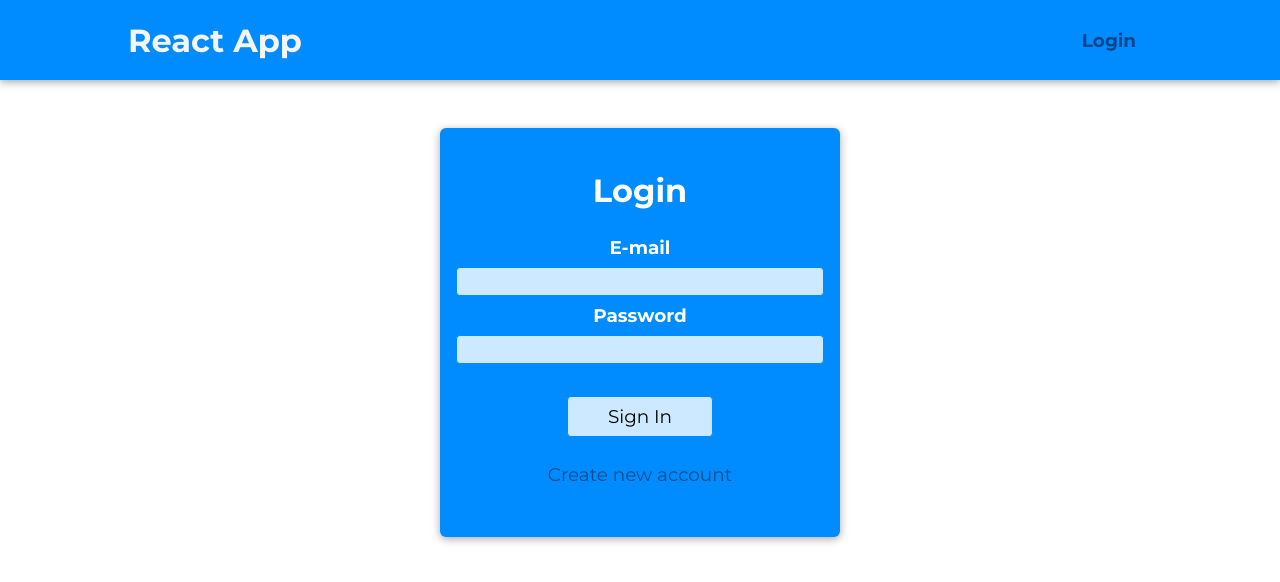
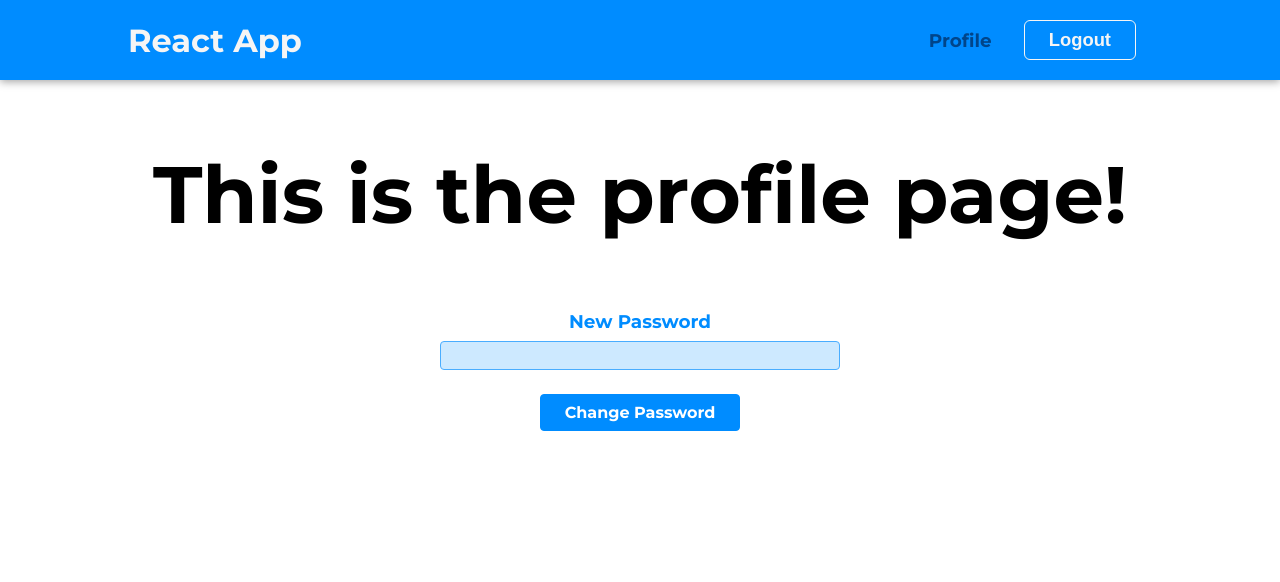
Before and after one commit to sydrawat01/auth, a React (Create React App) app: page /profile in a window 1280 px wide. Before the commit this address led to /auth. Shown: the top 582 px of the page. Built offline with nearby package versions, Linux system fonts and the light colour scheme; sample sign-in values are in the browser's storage.

Commit message:
BUG: no-op, mem leak present on changing password

```diff
--- a/src/components/Auth/AuthForm.js
+++ b/src/components/Auth/AuthForm.js
@@ -1,5 +1,8 @@
-import React, { useState, useRef } from 'react';
+import React, { useState, useRef, useEffect } from 'react';
 import { useHttp } from '../../hooks/use-http';
+import { AuthActions } from '../../store/actions/auth-actions';
+import { useDispatch } from 'react-redux';
+import { useHistory } from 'react-router-dom';
 
 import LoadingSpinner from '../UI/LoadingSpinner';
 
@@ -8,10 +11,20 @@ import classes from './AuthForm.module.css';
 let url = '';
 
 const AuthForm = () => {
+  const dispatch = useDispatch();
+  const history = useHistory();
+
   const emailInputRef = useRef();
   const pwdInputRef = useRef();
   const [isLogin, setIsLogin] = useState(true);
   const { isLoading, error, responseData, sendRequest: userAuth } = useHttp();
+
+  useEffect(() => {
+    if (responseData && !error) {
+      dispatch(AuthActions.login(responseData.idToken));
+      history.replace('/profile');
+    }
+  }, [responseData, error, dispatch, history]);
 
   const switchModeHandler = () => {
     setIsLogin((prevState) => !prevState);
--- a/src/components/Layout/Navigation.js
+++ b/src/components/Layout/Navigation.js
@@ -1,12 +1,15 @@
 import { Link, NavLink, useHistory } from 'react-router-dom';
-import { useSelector } from 'react-redux';
+import { useSelector, useDispatch } from 'react-redux';
+import { AuthActions } from '../../store/actions/auth-actions';
 import classes from './Navigation.module.css';
 
 const Navigation = () => {
   const { isLoggedIn } = useSelector((state) => state.auth);
   const history = useHistory();
+  const dispatch = useDispatch();
 
   const logoutHandler = () => {
+    dispatch(AuthActions.logout());
     history.replace('/auth');
   };
   return (
--- a/src/components/Profile/PasswordForm.js
+++ b/src/components/Profile/PasswordForm.js
@@ -1,17 +1,37 @@
+import { useRef } from 'react';
+import { useDispatch } from 'react-redux';
+import { useHistory } from 'react-router-dom';
+import { AuthActions } from '../../store/actions/auth-actions';
+
 import classes from './PasswordForm.module.css';
 
 import LoadingSpinner from '../UI/LoadingSpinner';
 
-const PasswordForm = () => {
+const PasswordForm = (props) => {
+  const pwdInputRef = useRef();
+  const dispatch = useDispatch();
+  const history = useHistory();
+
+  const submitFormHandler = (event) => {
+    event.preventDefault();
+    const newPwd = pwdInputRef.current.value;
+    // ADD: password validation
+    props.onChangePassword(newPwd);
+    if (!props.error && !props.isLoading) {
+      dispatch(AuthActions.logout());
+      history.replace('/auth');
+    }
+  };
   return (
     <>
-      <form className={classes.form}>
+      <form className={classes.form} onSubmit={submitFormHandler}>
         <div className={classes.control}>
           <label htmlFor="new-password">New Password</label>
-          <input type="password" id="new-password" />
+          <input type="password" id="new-password" ref={pwdInputRef} />
         </div>
         <div className={classes.action}>
-          <button>Change Password</button>
+          {!props.isLoading && <button>Change Password</button>}
+          {props.isLoading && <LoadingSpinner />}
         </div>
       </form>
     </>
--- a/src/components/Profile/UserProfile.js
+++ b/src/components/Profile/UserProfile.js
@@ -1,12 +1,34 @@
+import { useSelector } from 'react-redux';
+import { useHttp } from '../../hooks/use-http';
 import PasswordForm from './PasswordForm';
 
 import classes from './UserProfile.module.css';
 
 const UserProfile = () => {
+  const { token } = useSelector((state) => state.auth);
+  const { isLoading, error, sendRequest: changePwd } = useHttp();
+  const passwordChangeHandler = async (newPwd) => {
+    changePwd({
+      url: process.env.REACT_APP_CHANGE_PWD,
+      method: 'POST',
+      headers: {
+        'Content-Type': 'application/json',
+      },
+      body: {
+        idToken: token,
+        password: newPwd,
+        returnSecureToken: false,
+      },
+    });
+  };
   return (
     <section className={classes.profile}>
       <h1>This is the profile page!</h1>
-      <PasswordForm />
+      <PasswordForm
+        onChangePassword={passwordChangeHandler}
+        isLoading={isLoading}
+        error={error}
+      />
     </section>
   );
 };
--- a/src/hooks/use-http.js
+++ b/src/hooks/use-http.js
@@ -14,7 +14,7 @@ export const useHttp = () => {
         body: reqConfig.body ? JSON.stringify(reqConfig.body) : null,
         headers: reqConfig.headers ? reqConfig.headers : {},
       });
-      const data = response.json();
+      const data = await response.json();
       if (!response.ok) {
         let errorMessage = 'unknown error occurred!';
         if (data.error) {
--- a/src/store/reducers/auth-slice.js
+++ b/src/store/reducers/auth-slice.js
@@ -1,16 +1,24 @@
 import { createSlice } from '@reduxjs/toolkit';
 
 const initialState = {
-  token: '',
-  isLoggedIn: false,
+  token: localStorage.getItem('token'),
+  isLoggedIn: !!localStorage.getItem('token'),
 };
 
 const authSlice = createSlice({
   name: 'auth',
   initialState,
   reducers: {
-    login(state, action) {},
-    logout(state, action) {},
+    login(state, action) {
+      state.token = action.payload;
+      state.isLoggedIn = true;
+      localStorage.setItem('token', action.payload);
+    },
+    logout(state) {
+      state.token = null;
+      state.isLoggedIn = false;
+      localStorage.removeItem('token');
+    },
   },
 });
 
```
